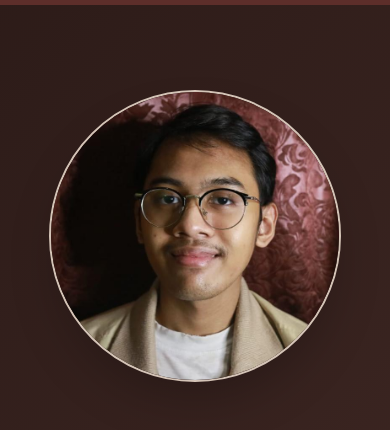
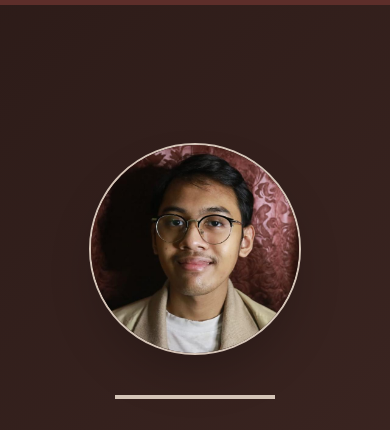
Before and after one commit to Farfan16/farfan-website, a website: page src/index.html in a window 390 px wide. Shown: the part 61-491 px from the top of the page. Drawn offline with nearby package versions, Linux system fonts and the light colour scheme.

Commit message:
adjust layout and size for better mobile view

```diff
--- a/src/index.html
+++ b/src/index.html
@@ -49,7 +49,7 @@
         >
       </div>
     </header>
-    <header id="mobile-header" class="lg:hidden fixed top-0 block w-full z-10">
+    <header id="mobile-header" class="lg:hidden fixed top-0 block w-full z-10 transition-all ease-in-out duration-200">
       <nav
         id="mobile-navbar"
         class="flex flex-row justify-between w-full px-4 py-2 bg-cus-maroon"
@@ -102,7 +102,7 @@
     <!-- Hero -->
     <section
       id="hero"
-      class="h-screen max-h-[95vh] m-auto lg:p-0 px-6 flex lg:flex-row flex-col gap-14 justify-center items-center"
+      class="h-screen m-auto pt-12 px-6 flex lg:flex-row flex-col lg:gap-14 gap-10 justify-center items-center"
     >
       <div
         class="border-cus-ivory border-2 rounded-full shadow-2xl"
@@ -114,7 +114,7 @@
         <img
           src="./img/MyPicture.jpeg"
           alt="Picture of Farrel"
-          class="object-cover rounded-full lg:w-80 lg:h-80 w-72 h-72"
+          class="object-cover rounded-full lg:w-80 lg:h-80 w-52 h-52"
         />
       </div>
       <div
--- a/src/style.css
+++ b/src/style.css
@@ -8,7 +8,6 @@
 
 body {
   margin: 0;
-  padding: 3rem 0;
   display: flex;
   flex-direction: column;
   justify-content: center;
```
Also changed, not shown: src/output.css. Lines whose indentation alone changed are shown as unchanged.
